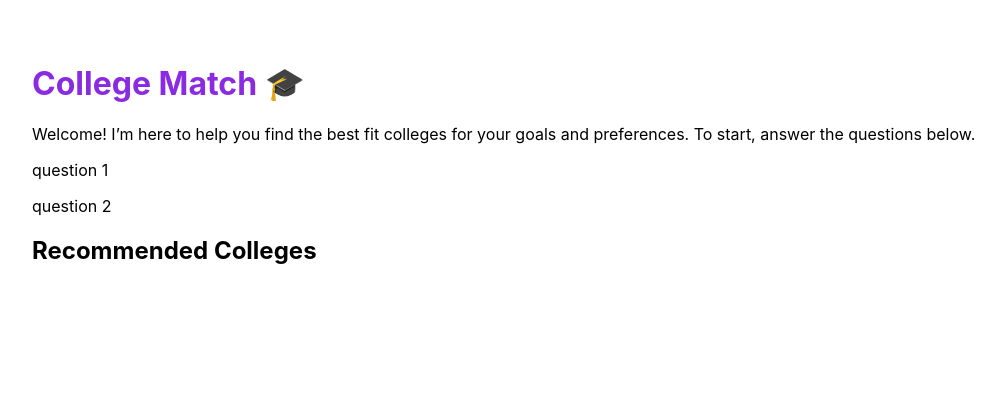
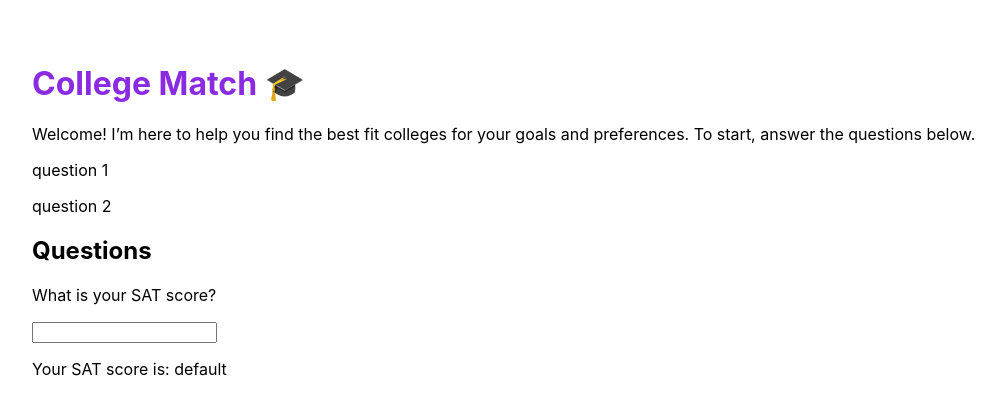
Before and after one commit to daedaldan/college-match, a React (Create React App) app: page / in a window 1280 px wide. Shown: the top 414 px of the page, without its empty margins (32-1037 px from the left). Built offline with nearby package versions, Linux system fonts and the light colour scheme.

Commit message:
Start on React components for user input

```diff
--- a/src/App.js
+++ b/src/App.js
@@ -1,4 +1,5 @@
 import './App.css';
+import Recommender from './components/Recommender.js';
 
 function App() {
   let questions = ["question 1", "question 2"];
@@ -10,7 +11,7 @@ function App() {
       {questions.map((item, index) => (
         <p key={index}>{item}</p>
         ))}
-      <h2>Recommended Colleges</h2>
+      <Recommender/>
     </div>
   );
 }
--- /dev/null
+++ b/src/components/Questions.js
@@ -0,0 +1,28 @@
+import React, { Component } from 'react';
+
+export default class Questions extends Component {
+  constructor(props) {
+    super(props);
+
+    this.state = {
+      input: ""
+    };
+
+    this.handleChange = this.handleChange.bind(this);
+  }
+
+  handleChange(e) {
+    this.setState({input : e.target.value});
+    this.props.update_answers(this.state.input);
+  }
+
+  render() {
+    return (
+        <div>
+          <h2>Questions</h2>
+          <p>What is your SAT score?</p>
+          <input value={this.state.input} onChange={this.handleChange}/>
+        </div>
+    );
+  }
+}
--- /dev/null
+++ b/src/components/Recommender.js
@@ -0,0 +1,34 @@
+import React, { Component } from 'react';
+import Questions from './Questions.js';
+
+export default class Recommender extends Component {
+  constructor(props) {
+    super(props);
+    this.state = {
+      question_answers: "default",
+      college_matches: {}
+    };
+
+    this.match_colleges = this.match_colleges.bind(this);
+    this.update_answers = this.update_answers.bind(this);
+  }
+
+  // add colleges in colleges.csv matching question_answers to college-matches
+  match_colleges() {
+
+  }
+
+  // update question_answers based on user interactions with Questions component
+  update_answers(answers) {
+    this.setState({question_answers: answers});
+  }
+
+  render() {
+    return (
+        <div>
+          <Questions update_answers={this.update_answers}/>
+          <p>Your SAT score is: {this.state.question_answers}</p>
+        </div>
+    );
+  }
+}
--- a/src/index.js
+++ b/src/index.js
@@ -4,6 +4,7 @@ import './index.css';
 import App from './App';
 
 const root = ReactDOM.createRoot(document.getElementById('root'));
+
 root.render(
   <React.StrictMode>
     <App />
```
